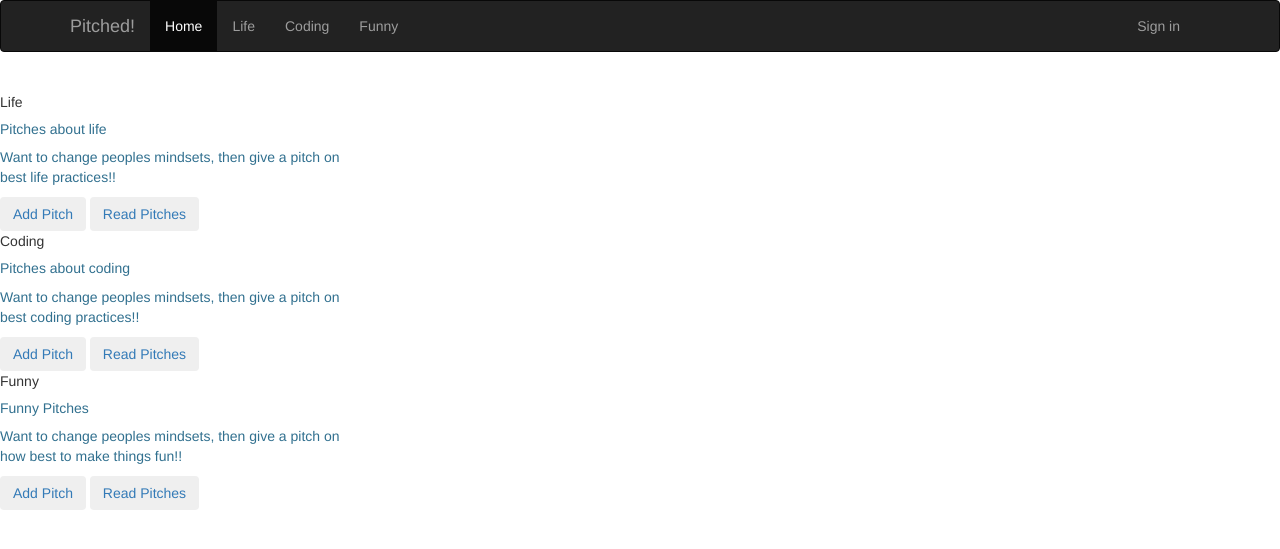
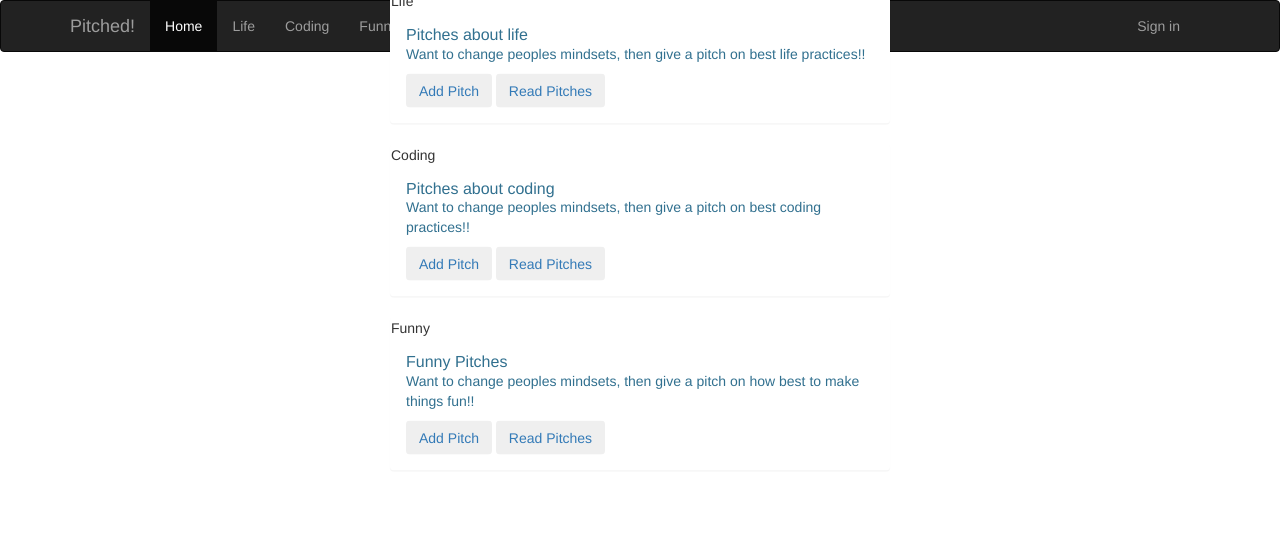
Before and after one commit to L0VINE/Pitches, a Flask app: page / in a window 1280 px wide. Shown: the top 549 px of the page. Run offline with Flask 2, Linux system fonts and the light colour scheme; some libraries are stand-ins or nearby versions.

Commit message:
changed homepage outlook

```diff
--- a/app/templates/index.html
+++ b/app/templates/index.html
@@ -6,33 +6,33 @@
 
 <body>
   <br>
-  <div class="d-flex justify-content-center">
-    <div class="card-groups">
-      <div class="card border-info mb-3" style="max-width: 35rem;">
-        <div class="card-header">Life</div>
-        <div class="card-body text-info">
-          <h5 class="card-title">Pitches about life</h5>
-          <p class="card-text">Want to change peoples mindsets, then give a pitch on best life practices!!</p>
+  <div class="crds">
+    <div class="panel-groups">
+      <div class="panel border-info mb-3" style="max-width: 50rem;">
+        <div class="panel-header">Life</div>
+        <div class="panel-body text-info">
+          <h1 class="panel-title">Pitches about life</h1>
+          <p class="panel-text">Want to change peoples mindsets, then give a pitch on best life practices!!</p>
           <button type="button" class="btn btn-outline-primary"><a href="../pitch/">Add Pitch</a></button>
           <button type="button" class="btn btn-outline-primary"><a href="/categories/life">Read Pitches</a></button>
         </div>
       </div>
 
-      <div class="card border-info mb-3" style="max-width: 35rem;">
-        <div class="card-header">Coding</div>
-        <div class="card-body text-info">
-          <h5 class="card-title">Pitches about coding</h5>
-          <p class="card-text">Want to change peoples mindsets, then give a pitch on best coding practices!!</p>
+      <div class="panel border-info mb-3" style="max-width: 50rem;">
+        <div class="panel-header">Coding</div>
+        <div class="panel-body text-info">
+          <h5 class="panel-title">Pitches about coding</h5>
+          <p class="panel-text">Want to change peoples mindsets, then give a pitch on best coding practices!!</p>
           <button type="button" class="btn btn-outline-primary"><a href="../pitch/">Add Pitch</a></button>
           <button type="button" class="btn btn-outline-primary"><a href="/categories/coding">Read Pitches</a></button>
         </div>
       </div>
 
-      <div class="card border-info mb-3" style="max-width: 35rem;">
-        <div class="card-header">Funny</div>
-        <div class="card-body text-info">
-          <h5 class="card-title">Funny Pitches</h5>
-          <p class="card-text">Want to change peoples mindsets, then give a pitch on how best to make things fun!!</p>
+      <div class="panel border-info mb-3" style="max-width: 50rem;">
+        <div class="panel-header">Funny</div>
+        <div class="panel-body text-info">
+          <h5 class="panel-title">Funny Pitches</h5>
+          <p class="panel-text">Want to change peoples mindsets, then give a pitch on how best to make things fun!!</p>
           <button type="button" class="btn btn-outline-primary"><a href="../pitch/">Add Pitch</a></button>
           <button type="button" class="btn btn-outline-primary"><a href="/categories/funny">Read Pitches</a></button>
         </div>
```
